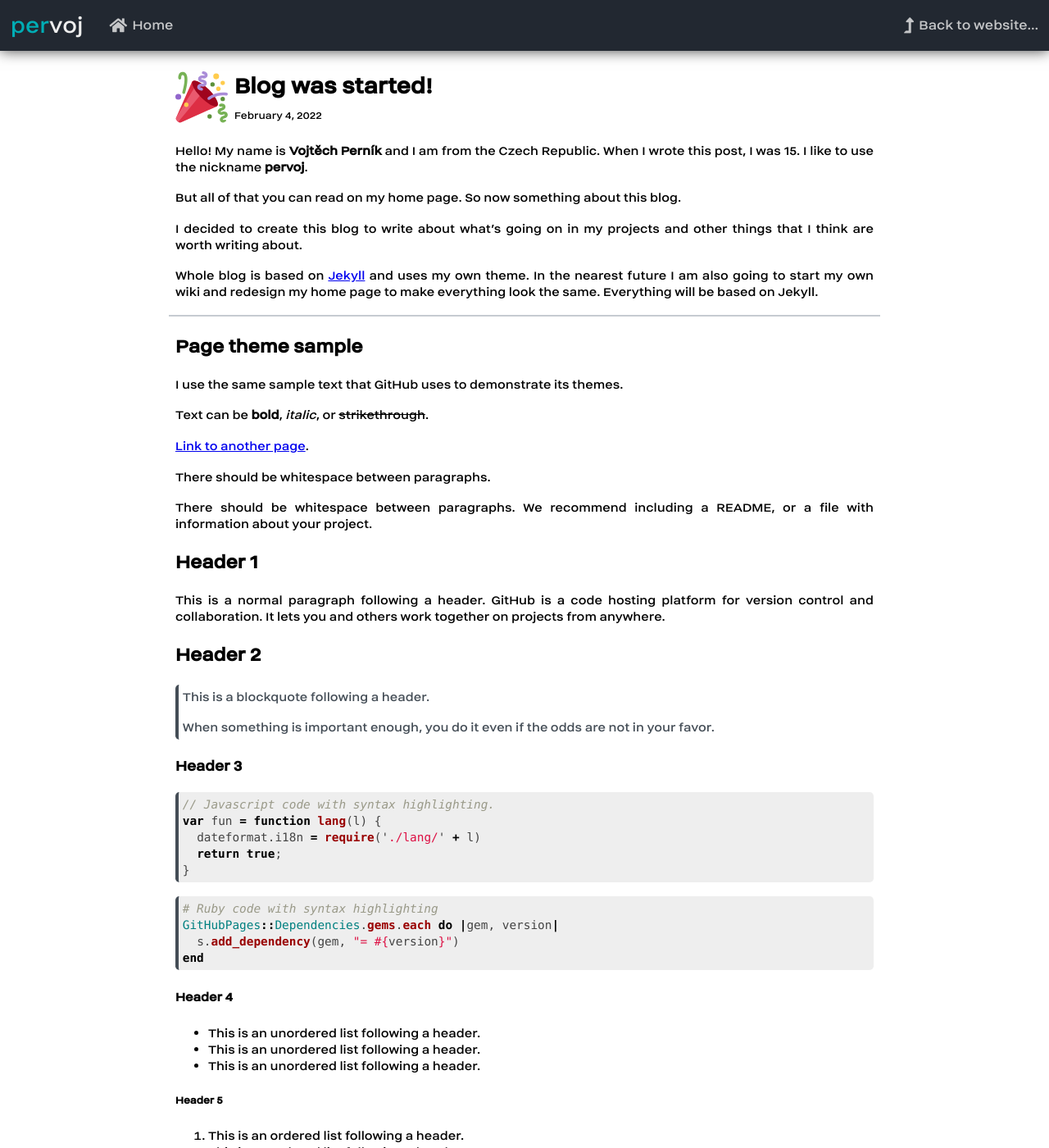
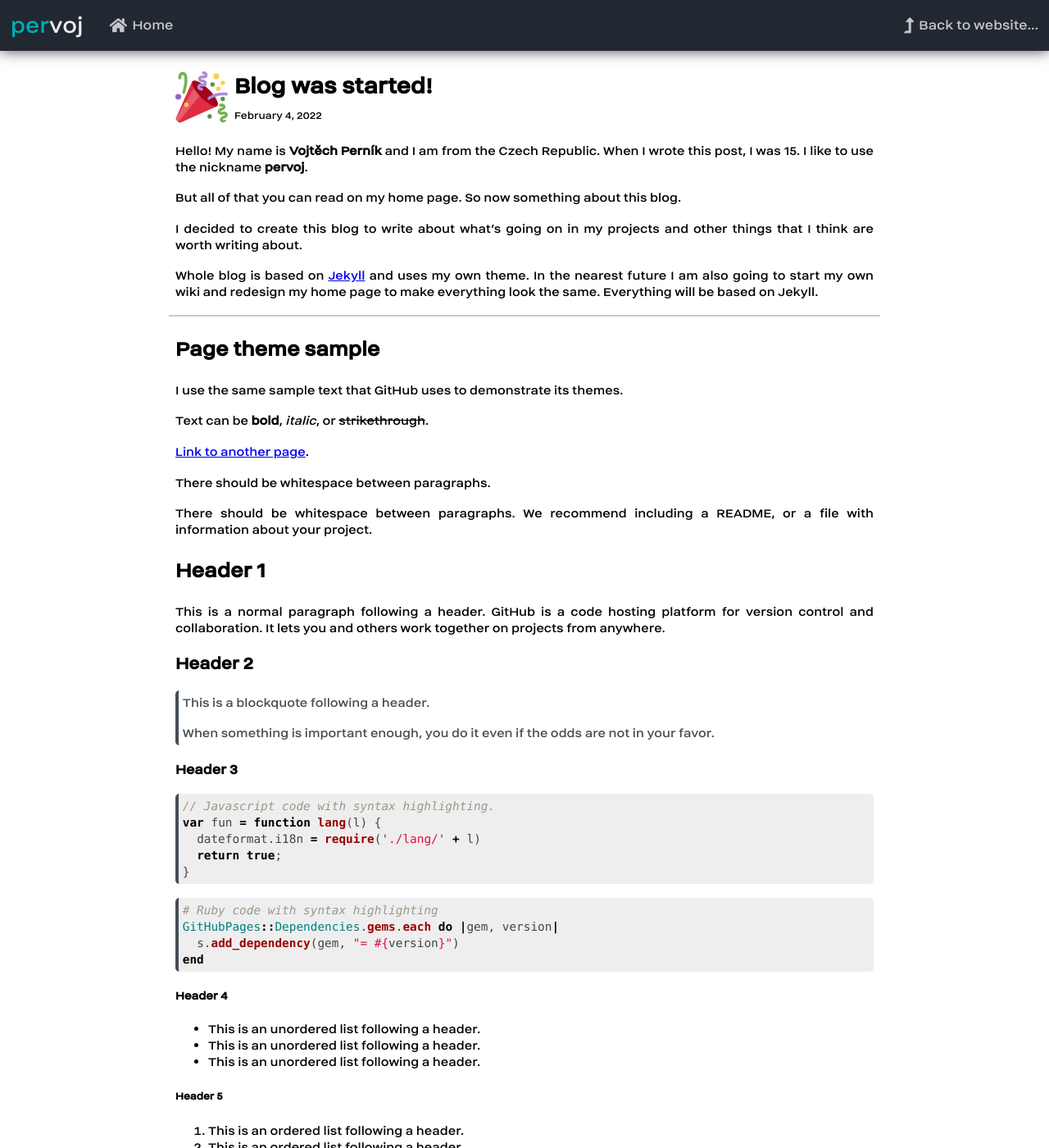
Before and after one commit to pervoj/blog, a Jekyll site: the page built from _posts/2022-02-04-blog-was-started.md, in a window 1280 px wide and 1400 px high. Shown: the whole window at 82% size. Built offline with Jekyll 4.4.1, drawn with Linux system fonts in a browser that asks for light colours.

Commit message:
Set headings sizes

```diff
--- a/assets/styles/highlight.css
+++ b/assets/styles/highlight.css
@@ -1,3 +1,13 @@
+/* ############
+   # headings #
+   ############ */
+
+h1 { font-size: 1.8rem; }
+h2 { font-size: 1.5rem; }
+h3 { font-size: 1.2rem; }
+h4 { font-size: 1rem; }
+
+
 /* #########
    # image #
    ######### */
```
